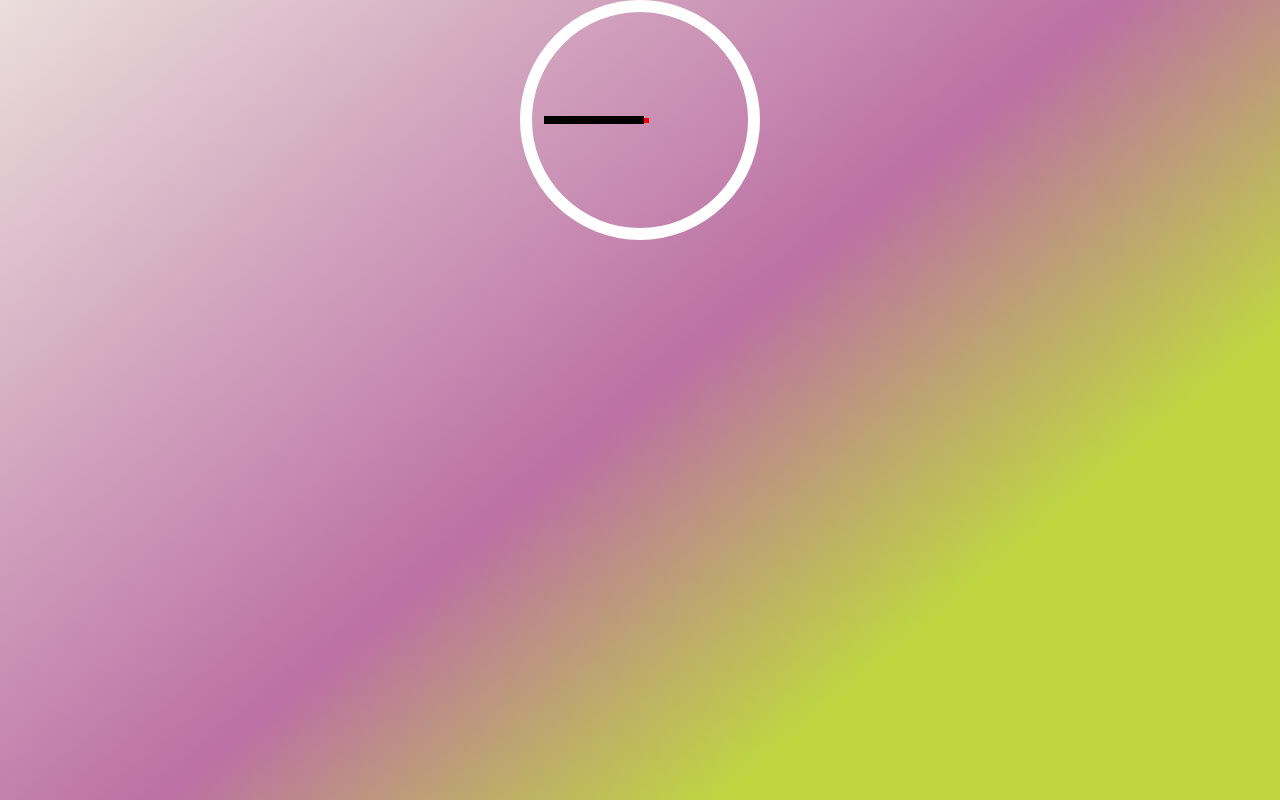
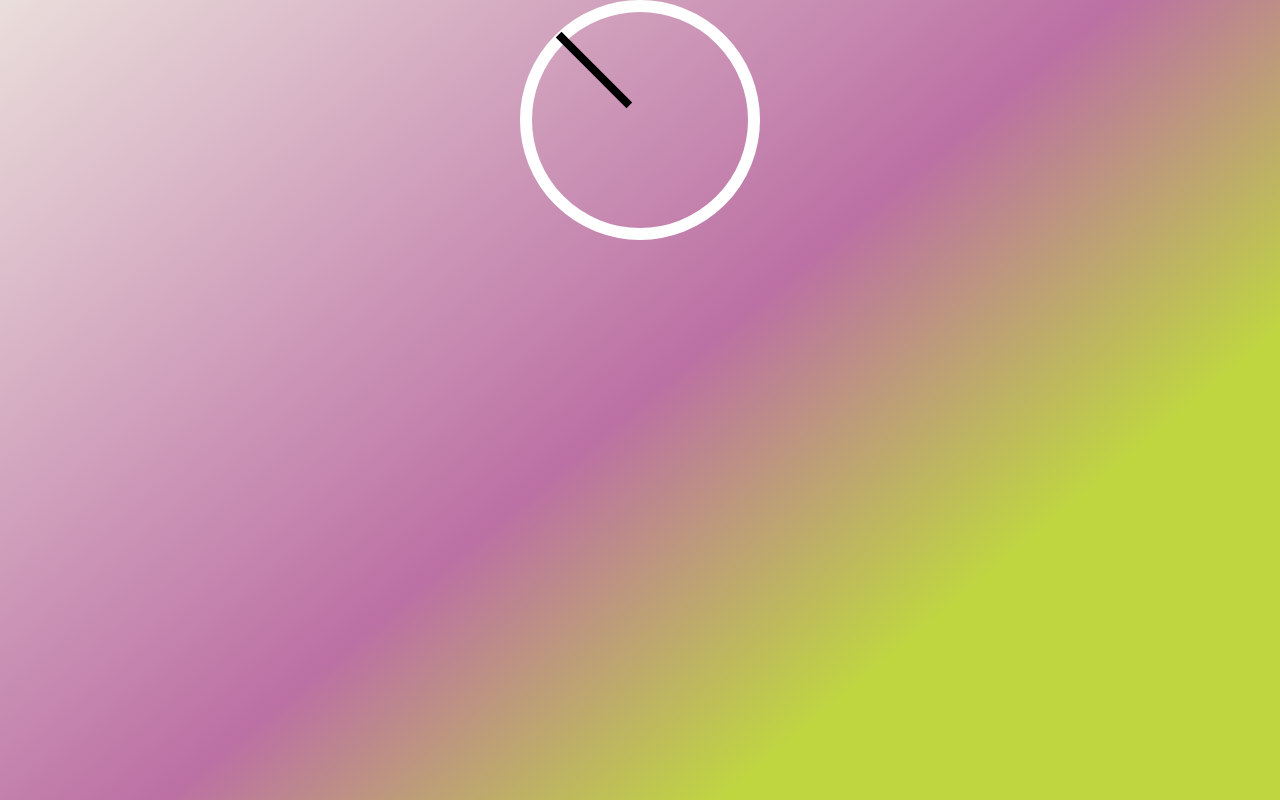
Before and after one commit to brunopacs/portifolio, a plain HTML site: page css-clock/index.html in a window 1280 px wide. Drawn offline with Linux system fonts and the light colour scheme.

Commit message:
alguns testes

```diff
--- a/css-clock/index.html
+++ b/css-clock/index.html
@@ -21,6 +21,7 @@
       align-items: center;
       width: 240px;
       height: 240px;
+      /* background-color: aqua; */
       border: 12px solid #ffffff;
       border-radius: 120px;
     }
@@ -30,11 +31,13 @@
       height: 8px;
       width: 100px;
       background-color: #000000;
+      rotate: 45deg;
+      top: -50px;
     }
     #ponto {
       width: 5px;
       height: 5px;
-      background-color: #ff0000;
+      background-color: ;
     }
   </style>
 </head>
```
